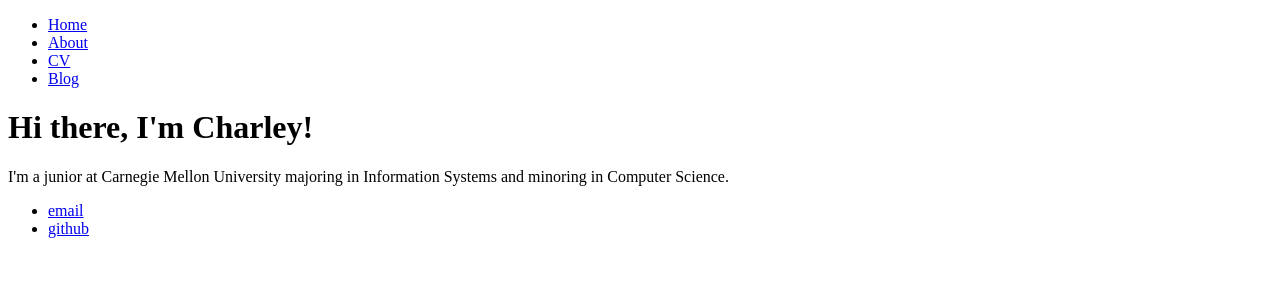
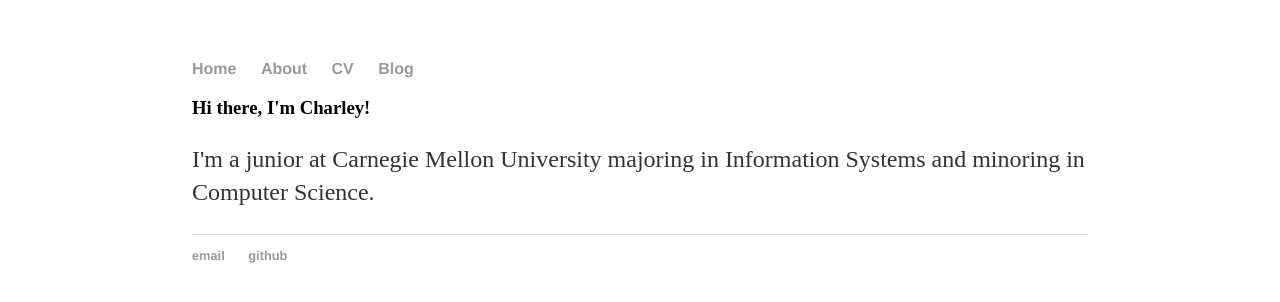
Before and after one commit to charleyjzhao/charleyjzhao.github.io, a plain HTML site: page index.html in a window 1280 px wide. Drawn offline with Linux system fonts and the light colour scheme.

Commit message:
Create css stylesheet

```diff
--- /dev/null
+++ b/css/main.css
@@ -0,0 +1,43 @@
+body {
+    margin: 60px auto;
+    width: 70%;
+}
+nav ul, footer ul {
+    font-family:'Helvetica', 'Arial', 'Sans-Serif';
+    padding: 0px;
+    list-style: none;
+    font-weight: bold;
+}
+nav ul li, footer ul li {
+    display: inline;
+    margin-right: 20px;
+}
+a {
+    text-decoration: none;
+    color: #999;
+}
+a:hover {
+    text-decoration: underline;
+}
+h1 {
+    font-size: 3em;
+    font-family:'Helvetica', 'Arial', 'Sans-Serif';
+}
+p {
+    font-size: 1.5em;
+    line-height: 1.4em;
+    color: #333;
+}
+footer {
+    border-top: 1px solid #d5d5d5;
+    font-size: .8em;
+}
+
+ul.posts {
+    margin: 20px auto 40px;
+    font-size: 1.5em;
+}
+
+ul.posts li {
+    list-style: none;
+}
--- a/index.html
+++ b/index.html
@@ -3,6 +3,7 @@
 
 <head>
     <title>Charley Zhao</title>
+    <link rel="stylesheet" type="text/css" href="/css/main.css">
 </head>
 
 <body>
@@ -16,9 +17,9 @@
     </nav>
     <div class="container">
         <div class="intro">
-            <h1>Hi there, I'm Charley!</h1>
+            <h3>Hi there, I'm Charley!</h3>
             <p>I'm a junior at Carnegie Mellon University majoring in Information Systems and minoring in Computer
-                Science. </p>
+                Science.</p>
         </div>
     </div>
     <footer>
```
